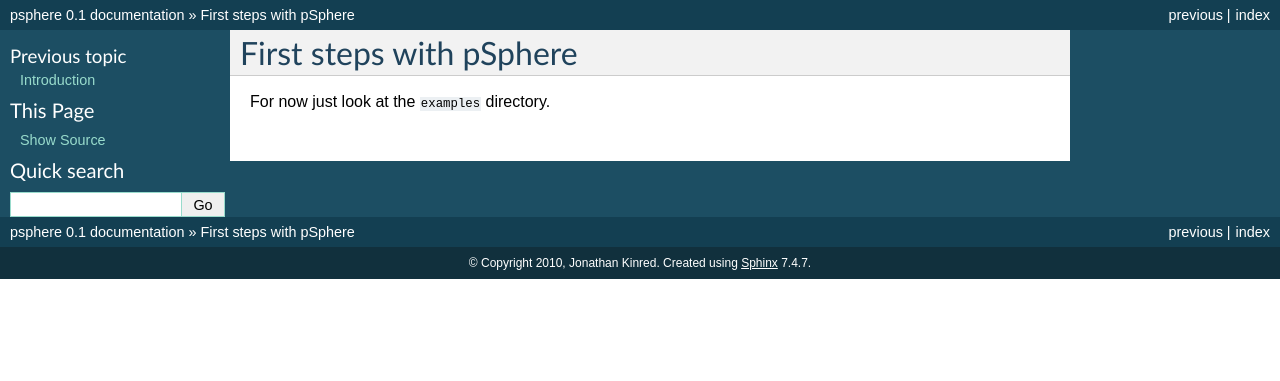
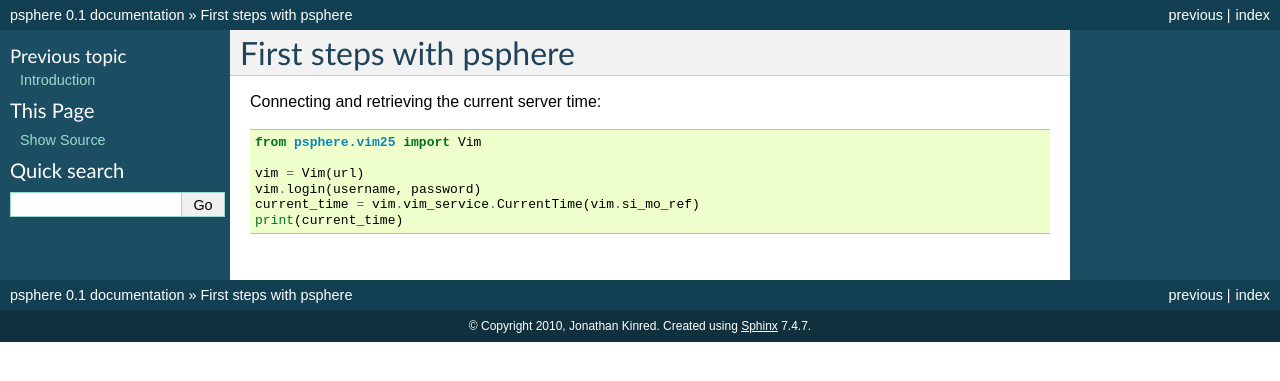
Before and after one commit to psphere-project/psphere, a Sphinx documentation site: the page built from doc/examples.rst, in a window 1280 px wide. Shown: the top 381 px of the page. Built offline with Sphinx 7.4.7, drawn with Linux system fonts in a browser that asks for light colours.

Commit message:
Add example code for printing current time.

```diff
--- a/doc/examples.rst
+++ b/doc/examples.rst
@@ -1,6 +1,11 @@
-.. highlight:: rst
-
-First steps with pSphere
+First steps with psphere
 ========================
 
-For now just look at the :file:`examples` directory.
+Connecting and retrieving the current server time::
+
+    from psphere.vim25 import Vim
+
+    vim = Vim(url)
+    vim.login(username, password)
+    current_time = vim.vim_service.CurrentTime(vim.si_mo_ref)
+    print(current_time)
```
